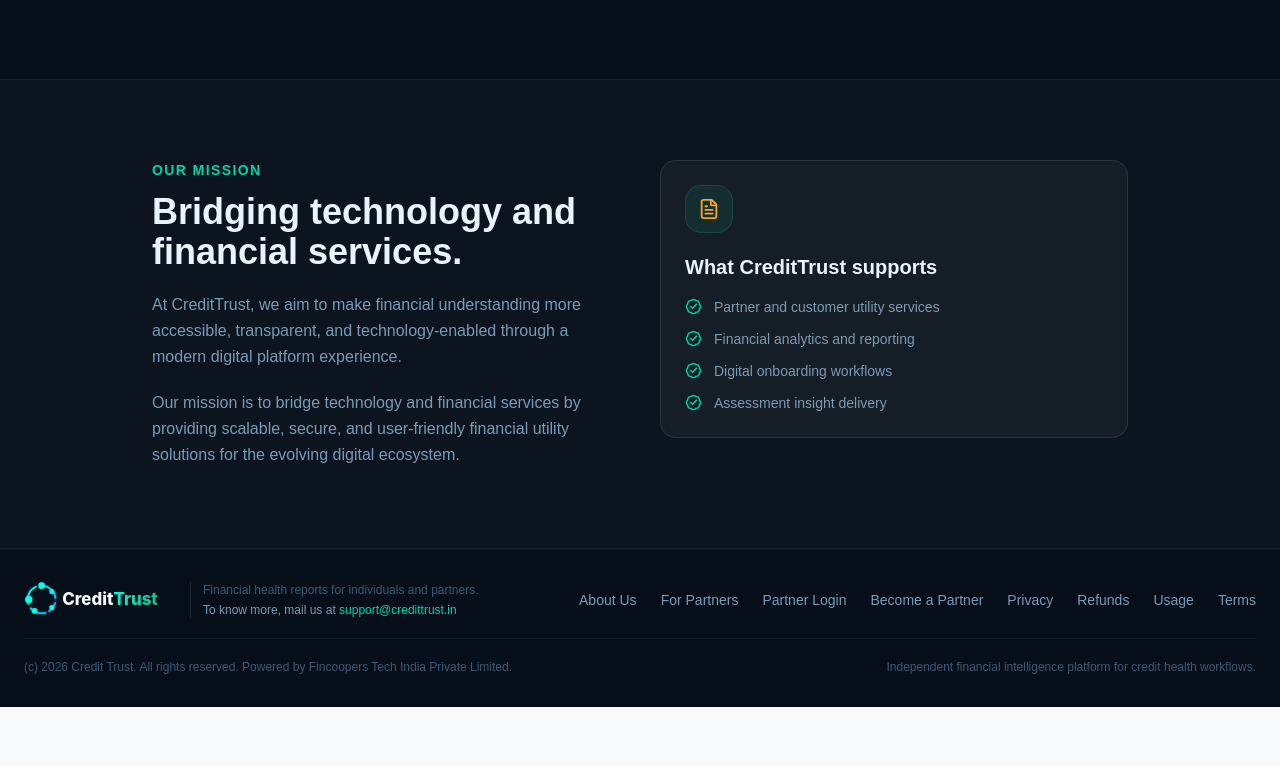
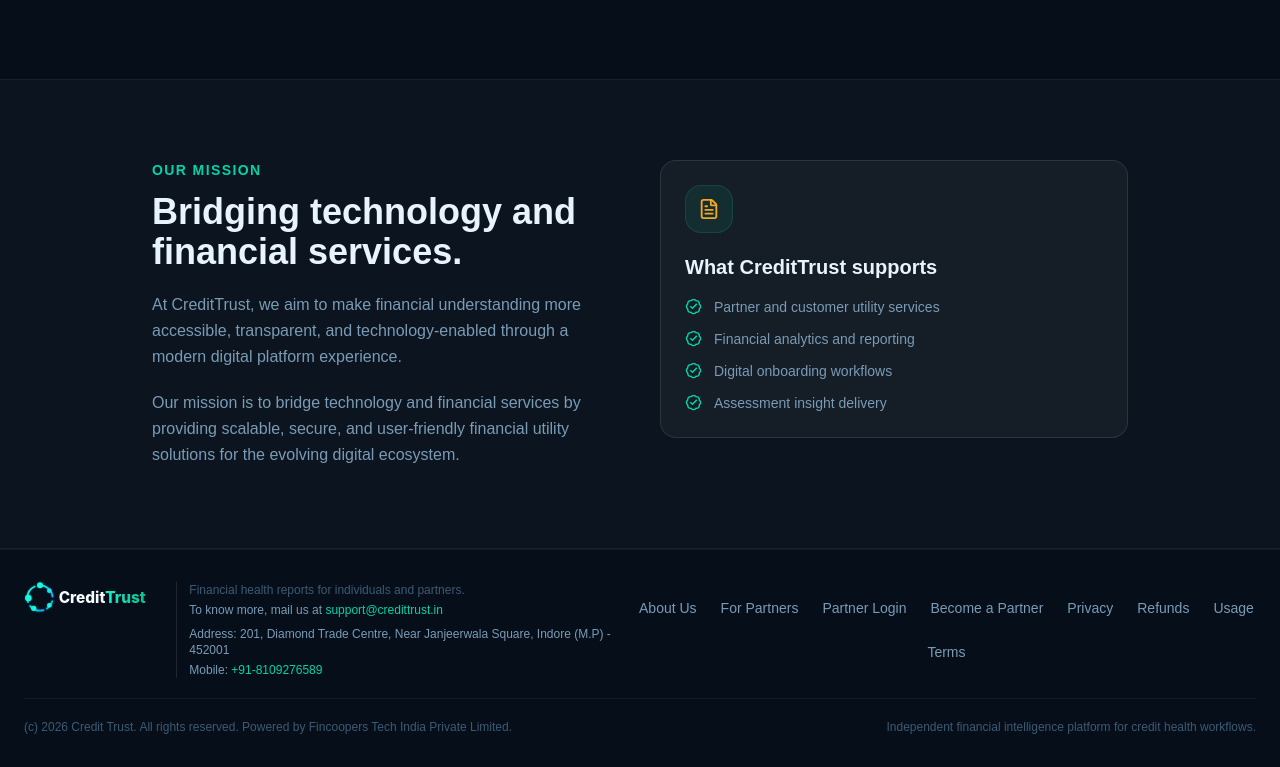
Before and after one commit to shubhamsoni-sketch/BUREAU-PORTAL, a Next.js app: page /about in a window 1280 px wide. Shown: the part 1323-2090 px from the top of the page. Before the commit the page ends 2030 px from the top, so only its background shows below. Built offline with nearby package versions, Linux system fonts and the light colour scheme; no server answers.

Commit message:
Update landing footer compliance contact

```diff
--- a/src/components/landing/Footer.tsx
+++ b/src/components/landing/Footer.tsx
@@ -38,6 +38,15 @@ export default function Footer() {
                   support@credittrust.in
                 </a>
               </p>
+              <div className="mt-2 space-y-1 text-xs text-fg-muted">
+                <p>Address: 201, Diamond Trade Centre, Near Janjeerwala Square, Indore (M.P) - 452001</p>
+                <p>
+                  Mobile:{' '}
+                  <a href="tel:+918109276589" className="text-primary hover:text-primary-light transition-colors">
+                    +91-8109276589
+                  </a>
+                </p>
+              </div>
             </div>
           </div>
 
--- a/src/components/landing/Header.tsx
+++ b/src/components/landing/Header.tsx
@@ -13,7 +13,6 @@ const navItems = [
   { label: 'How It Works', href: '#how-it-works' },
   { label: 'Financial Analysis', href: '#report-preview' },
   { label: 'For Partners', href: '/partner-program' },
-  { label: 'Security', href: '#trust' },
 ];
 
 export default function Header({ onGetReport }: HeaderProps) {
```
Also changed, not shown: 1 other file (tests, documents, lock files or other folders).
